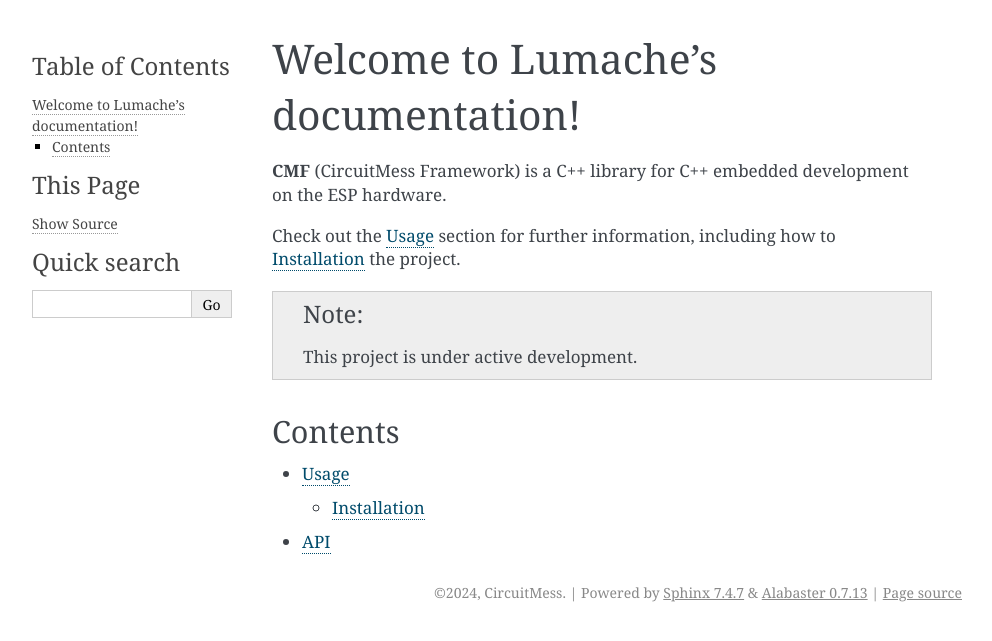
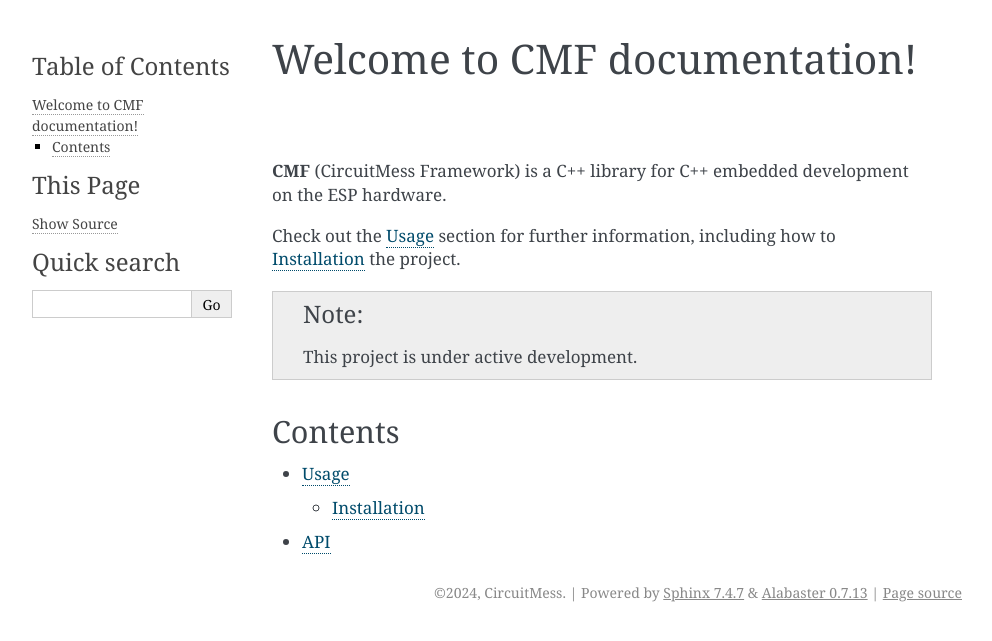
Before and after one commit to CircuitMess/CMF, a Sphinx documentation site: the page built from docs/source/index.rst, in a window 1280 px wide. Shown: the top 641 px of the page, without its empty margins (148-1140 px from the left). Built offline with Sphinx 7.4.7, drawn with Linux system fonts in a browser that asks for light colours.

Commit message:
Initial docs

```diff
--- a/docs/source/index.rst
+++ b/docs/source/index.rst
@@ -1,4 +1,4 @@
-Welcome to Lumache's documentation!
+Welcome to CMF documentation!
 ===================================
 
 **CMF** (CircuitMess Framework) is a C++ library for C++ embedded development on the ESP hardware.
--- a/docs/source/usage.rst
+++ b/docs/source/usage.rst
@@ -6,7 +6,5 @@
 Installation
 ------------
 
-.. code-block:: console
-
     Create a project on github by using :ref:`CMF Template<https://github.com/CircuitMess/CMF-Template>`.
     If another version control is used, or if no version control is used, download the source code of the template, and start your project based off of it.
```
